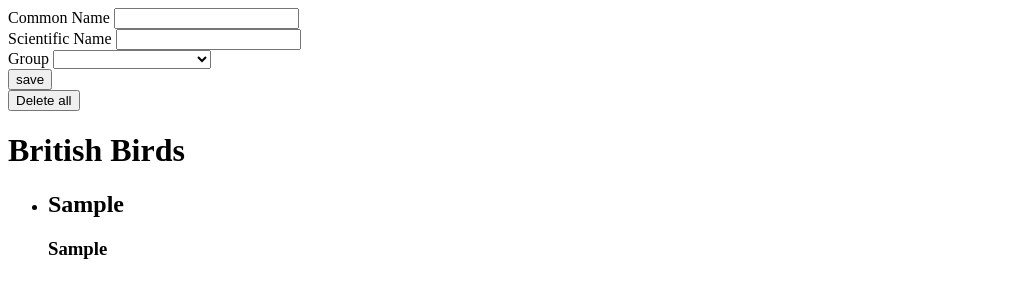
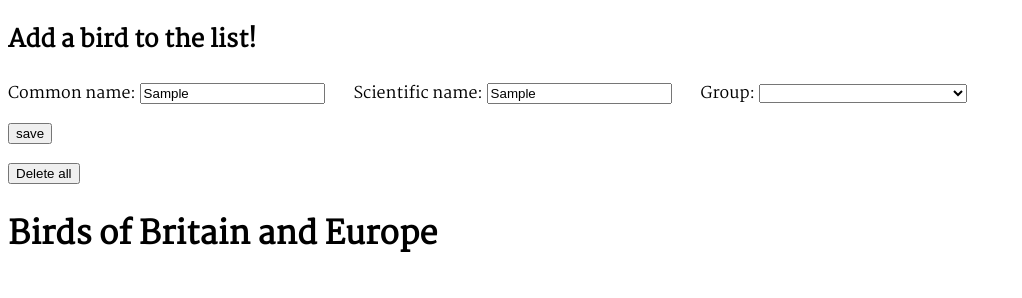
Before and after one commit to AvianLearning/javascript-bird-list-app, a plain HTML site: page index.html in a window 1280 px wide. Both pictures are taken after typing "Sample", "Sample" into the empty fields and a click on the input "save". Shown: the whole page, without its empty margins (0-1022 px from the left). Drawn offline with Linux system fonts and the light colour scheme.

Commit message:
Started adding CSS

```diff
--- a/css/main.css
+++ b/css/main.css
@@ -0,0 +1,36 @@
+body {
+    font-family: 'Martel', serif;
+}
+
+#form-wrapper {
+    width: 100%;
+    display: flex;
+    flex-direction: row;
+  }
+
+  .form-item {
+    margin-right: 1.8rem;
+  }
+
+h3 {
+    font-style: italic;
+}
+
+button, input[type="submit"] {
+    margin-top: 1rem;
+  }
+
+
+#bird-list {
+    display: flex;
+    flex-wrap: wrap;
+    list-style-type: none;
+  }
+
+  .bird-list-item {
+    margin: 0.5rem 0.5rem;
+    padding: 0.5rem 0.8rem;
+    border: 1px solid #20437c;
+    border-radius: 5%;
+    background: #ddeaff;
+  }
--- a/index.html
+++ b/index.html
@@ -3,31 +3,34 @@
 <head>
     <meta charset="UTF-8">
     <meta name="viewport" content="width=device-width, initial-scale=1.0">
-    <title>Document</title>
+    <title>Birds of Britain and Europe</title>
     <link rel="stylesheet" href="css/main.css">
+    <link href="https://fonts.googleapis.com/css2?family=Martel&display=swap" rel="stylesheet">
     <script src="js/app.js"></script>
 </head>
 <body>
+    <h2>Add a bird to the list!</h2>
     <form id="new-bird-form">
         <div id="form-wrapper">
             <div class="form-item">
-                <label for="common">Common Name</label>
+                <label for="common">Common name:</label>
                 <input type="text" id="common" required>
             </div>
 
             <div class="form-item">
-                <label for="sci">Scientific Name</label>
+                <label for="sci">Scientific name:</label>
                 <input type="text" id="sci" required>
             </div>
 
             <div class="form-item">
-                <label for="group">Group</label>
+                <label for="group">Group:</label>
                 <select id="group">
                     <option value="" disabled selected></option>
+                    <option value="Passerines">Passerines</option>
+                    <option value="Gamebirds and non-passerines">Gamebirds and non-passerines</option>
                     <option value="Waterfowl">Waterfowl</option>
                     <option value="Owls and Birds of Prey">Owls and Birds of Prey</option>
                     <option value="Waders">Waders</option>
-                    <option value="Passerines">Passerines</option>
                     <option value="Seabirds">Seabirds</option>
                 </select>
             </div>
@@ -37,7 +40,7 @@
 
     <button id="delete-all">Delete all</button>
 
-    <h1>British Birds</h1>
+    <h1>Birds of Britain and Europe</h1>
     <ul id="bird-list"></ul>
 </body>
 </html>
--- a/js/app.js
+++ b/js/app.js
@@ -33,6 +33,10 @@ const createBirdListItem = function (form) {
     group.textContent = form.group.value;
     birdListItem.appendChild(group);
 
+    const image = document.createElement('img');
+    image.src = decideBirdImage();
+    birdListItem.appendChild(image);
+
     return birdListItem;
 }
 
@@ -40,3 +44,17 @@ const handleDeleteAll = function (event) {
     const birdList = document.querySelector('#bird-list');
     birdList.innerHTML = '';
 }
+
+const decideBirdImage = function (form) {
+    const groupResult = form.group.value;
+
+    switch(groupResult) {
+        case "Passerines":
+        imageShown = 'https://tgannon.incolor.com/grfs/birds256_oth/GoldfinchEur256x256.jpg';
+        break;
+        case "Waterfowl":
+        imageShown = 'https://tgannon.incolor.com/grfs/birds256_oth/GoldfinchEur256x256.jpg';
+        break;
+};
+    return imageShown;
+}
```
